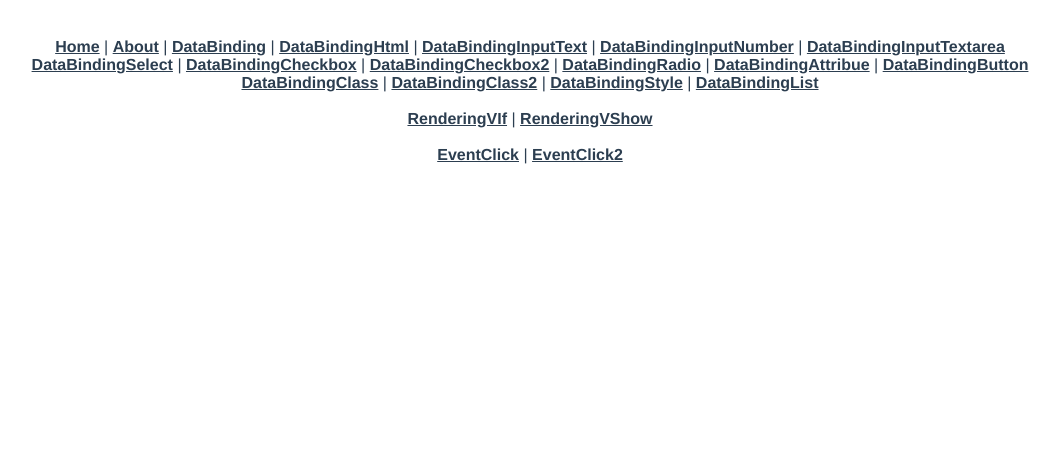
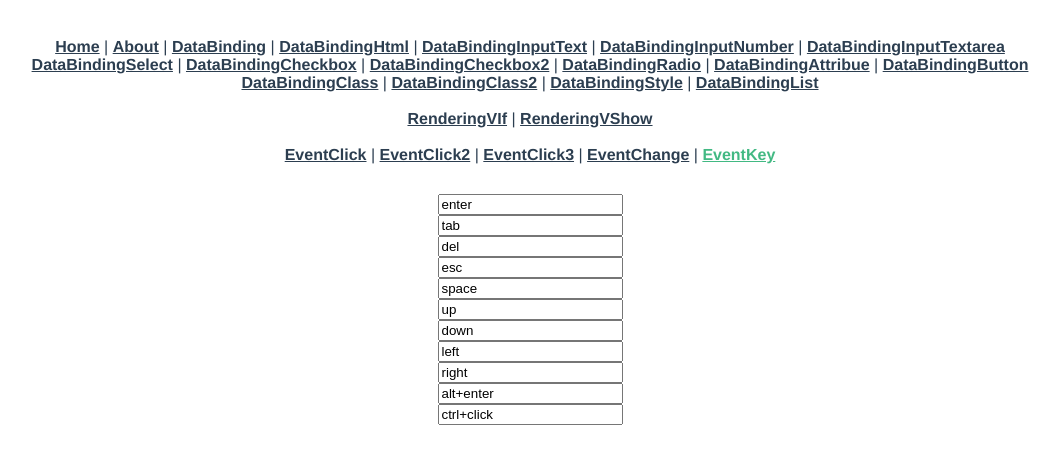
Before and after one commit to byeon-jiun/vue-study, a Vue app: page /eventkey in a window 1280 px wide. Shown: the top 464 px of the page, without its empty margins (110-1169 px from the left). Built offline with nearby package versions, Linux system fonts and the light colour scheme.

Commit message:
클릭 및 키 이벤트 스터디 추가

```diff
--- a/src/App.vue
+++ b/src/App.vue
@@ -28,7 +28,10 @@
       <br>
       <br>
       <router-link to="/eventclick">EventClick</router-link> |
-      <router-link to="/eventclick2">EventClick2</router-link>
+      <router-link to="/eventclick2">EventClick2</router-link> |
+      <router-link to="/eventclick3">EventClick3</router-link> |
+      <router-link to="/eventchange">EventChange</router-link> |
+      <router-link to="/eventkey">EventKey</router-link>
     </div>
     <router-view>
     </router-view>
--- a/src/router/index.js
+++ b/src/router/index.js
@@ -19,6 +19,9 @@ import RenderingVIf from "@/views/rendering/RenderingVIf";
 import RenderingVShow from "@/views/rendering/RenderingVShow";
 import EventClick from "@/views/event/EventClick";
 import EventClick2 from "@/views/event/EventClick2";
+import EventClick3 from "@/views/event/EventClick3";
+import EventChange from "@/views/event/EventChange";
+import EventKey from "@/views/event/EventKey";
 
 const routes = [
   {
@@ -125,6 +128,21 @@ const routes = [
     path: '/eventclick2',
     name: 'EventClick2',
     component: EventClick2
+  },
+  {
+    path: '/eventclick3',
+    name: 'EventClick3',
+    component: EventClick3
+  },
+  {
+    path: '/eventchange',
+    name: 'EventChange',
+    component: EventChange
+  },
+  {
+    path: '/eventkey',
+    name: 'EventKey',
+    component: EventKey
   }
 ]
 
--- /dev/null
+++ b/src/views/event/EventChange.vue
@@ -0,0 +1,31 @@
+<template>
+  <div>
+    <select v-model="selectVal" v-on:change="changeSelect()">
+      <option value="서울">서울</option>
+      <option value="부산">부산</option>
+      <option value="인천">인천</option>
+      <option value="제주">제주</option>
+      <option value="진주">진주</option>
+    </select>
+  </div>
+</template>
+
+<script>
+export default {
+  data(){
+    return{
+      selectVal: ''
+    }
+  },
+  methods:{
+    changeSelect(){
+      alert(this.selectVal);
+    }
+  }
+}
+</script>
+
+<style scoped>
+
+</style>
+<!--체인지 이벤트는 v-on:change 와 @change 으로 사용 할 수 있다. -->
--- /dev/null
+++ b/src/views/event/EventClick3.vue
@@ -0,0 +1,23 @@
+<template>
+  <div>
+    <button type="button" v-on:click="one(), two()">Click</button>
+  </div>
+</template>
+
+<script>
+export default {
+  methods: {
+    one(){
+      alert('One');
+    },
+    two(){
+      alert('Two');
+    }
+  }
+}
+</script>
+
+<style scoped>
+
+</style>
+<!-- 여러개 함수 호출 가능 -->
--- /dev/null
+++ b/src/views/event/EventKey.vue
@@ -0,0 +1,60 @@
+<template>
+ <div>
+   <input value="enter" v-on:keyup.enter="enter()"> <br>
+   <input value="tab" v-on:keyup.tab="tab()"> <br>
+   <input value="del" v-on:keyup.delete="del()"> <br>
+   <input value="esc" v-on:keyup.esc="esc()"> <br>
+   <input value="space" v-on:keyup.space="space()"> <br>
+   <input value="up" v-on:keyup.up="up()"> <br>
+   <input value="down" v-on:keyup.down="down()"> <br>
+   <input value="left" v-on:keyup.left="left()"> <br>
+   <input value="right" v-on:keyup.right="right()"> <br>
+   <input value="alt+enter" v-on:keyup.alt.enter="altEnter()"> <br>
+   <input value="ctrl+click" v-on:click.ctrl="ctrlClick()" >
+ </div>
+</template>
+
+<script>
+export default {
+  methods:{
+    enter(){
+      alert('enter');
+    },
+    tab(){
+      alert('tab');
+    },
+    del(){
+      alert('del');
+    },
+    esc(){
+      alert('esc');
+    },
+    space(){
+      alert('space');
+    },
+    up(){
+      alert('up');
+    },
+    down(){
+      alert('down');
+    },
+    left(){
+      alert('left');
+    },
+    right(){
+      alert('right');
+    },
+    altEnter(){
+      alert('alt+enter');
+    },
+    ctrlClick(){
+      alert('ctrl+click');
+    }
+  }
+}
+</script>
+
+<style scoped>
+
+</style>
+<!-- Control, shift, alt 키와 같이 사용 되는 특수키도 처리 할 수 있다.-->
```
